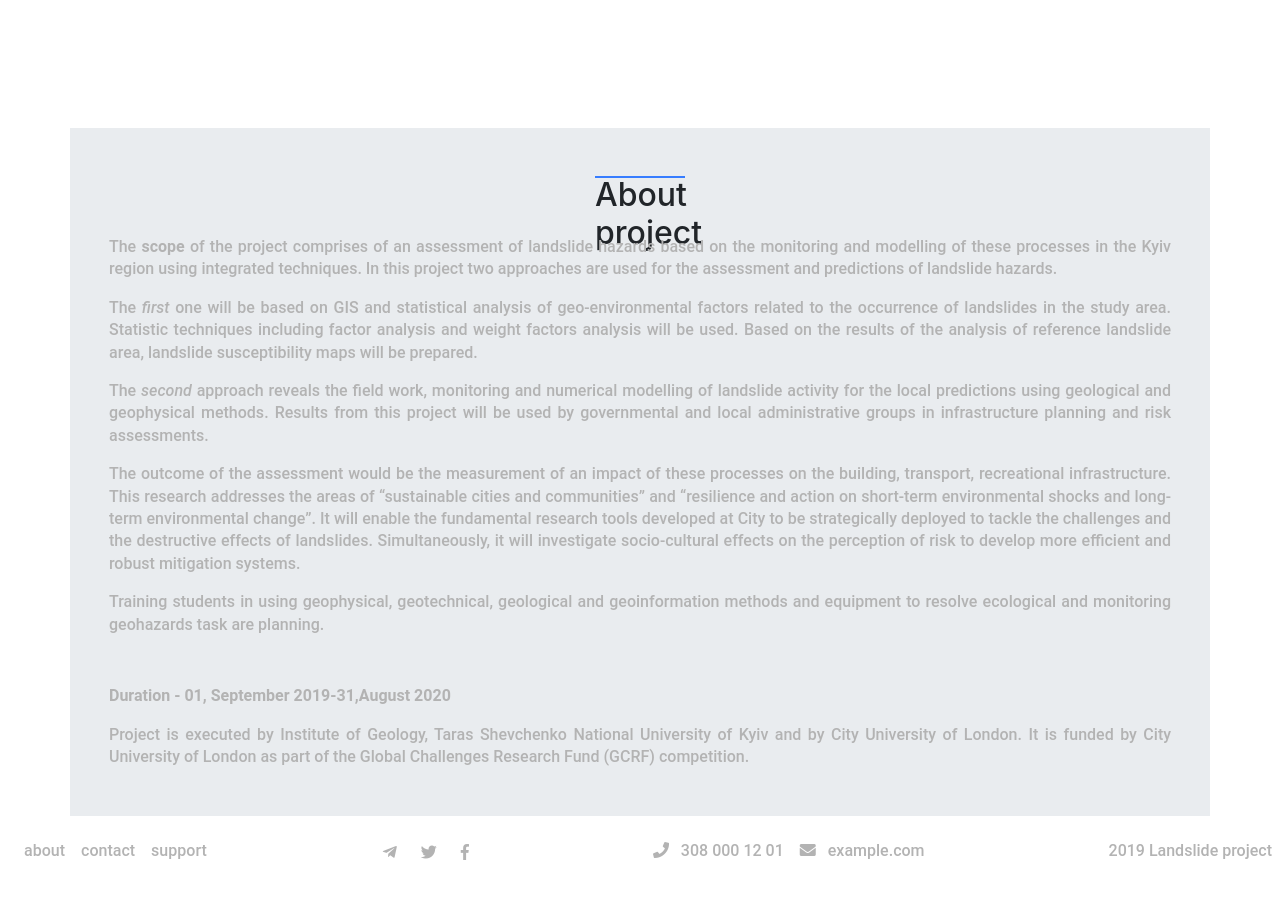
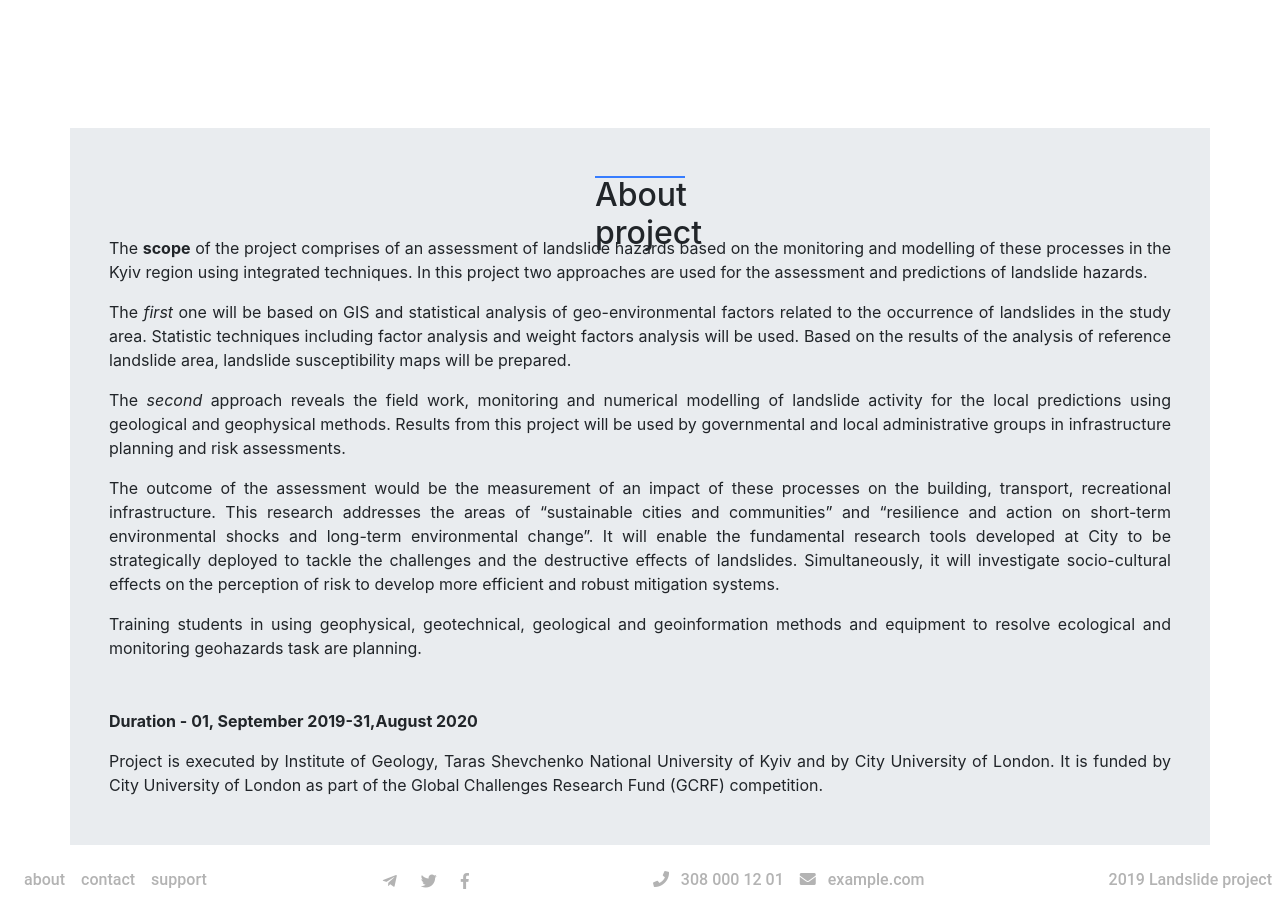
Before and after one commit to youketero/landslide_a, a Django app: page /about_project/ in a window 1280 px wide. Shown: the part 735-1644 px from the top of the page. Before the commit the page ends 1595 px from the top, so only its background shows below. Run offline with Django 3.2, Linux system fonts and the light colour scheme; data comes from the database, SQL or seed files in the repository; both versions use the stored data as it was after the commit; some libraries are stand-ins or nearby versions.

Commit message:
Finishing works

```diff
--- a/landslide_a/templates/about.html
+++ b/landslide_a/templates/about.html
@@ -12,16 +12,16 @@
                 <div class=" row no-gutters">
                     <div class="p-4 col-lg-12 col-md-12 col-sm-12 col-12">
                             <div class="  d-flex flex-column">
-                                <p class="text">The <strong>scope</strong> of the project comprises of an assessment of landslide hazards based on the monitoring and modelling of these processes in the Kyiv region using integrated techniques. In this project two approaches are used for the assessment and predictions of landslide hazards. </p>
-                                <p class="text"> The <em>first</em> one will be based on GIS and statistical analysis of geo-environmental factors related to the occurrence of landslides in the study area. Statistic techniques including factor analysis and weight factors analysis will be used. Based on the results of the analysis of reference landslide area, landslide susceptibility maps will be prepared.</p>
-                                <p class="text">The <em>second</em> approach reveals the field work, monitoring and numerical modelling of landslide activity for the local predictions using geological and geophysical methods. Results from this project will be used by governmental and local administrative groups in infrastructure planning and risk assessments.
+                                <p class="text1">The <strong>scope</strong> of the project comprises of an assessment of landslide hazards based on the monitoring and modelling of these processes in the Kyiv region using integrated techniques. In this project two approaches are used for the assessment and predictions of landslide hazards. </p>
+                                <p class="text1"> The <em>first</em> one will be based on GIS and statistical analysis of geo-environmental factors related to the occurrence of landslides in the study area. Statistic techniques including factor analysis and weight factors analysis will be used. Based on the results of the analysis of reference landslide area, landslide susceptibility maps will be prepared.</p>
+                                <p class="text1">The <em>second</em> approach reveals the field work, monitoring and numerical modelling of landslide activity for the local predictions using geological and geophysical methods. Results from this project will be used by governmental and local administrative groups in infrastructure planning and risk assessments.
 
  </p>
-                                <p class="text"> The outcome of the assessment would be the measurement of an impact of these processes on the building, transport, recreational infrastructure. This research addresses the  areas of “sustainable cities and communities” and “resilience and action on short-term environmental shocks and long-term environmental change”. It will enable the fundamental research tools developed at City to be strategically deployed to tackle the challenges and the destructive effects of landslides.  Simultaneously, it will investigate socio-cultural effects on the perception of risk to develop more efficient and robust mitigation systems. </p>
-                                <p class="text">Training students in using geophysical, geotechnical, geological and geoinformation methods and equipment to resolve ecological and monitoring geohazards task are planning.  </p>
+                                <p class="text1"> The outcome of the assessment would be the measurement of an impact of these processes on the building, transport, recreational infrastructure. This research addresses the  areas of “sustainable cities and communities” and “resilience and action on short-term environmental shocks and long-term environmental change”. It will enable the fundamental research tools developed at City to be strategically deployed to tackle the challenges and the destructive effects of landslides.  Simultaneously, it will investigate socio-cultural effects on the perception of risk to develop more efficient and robust mitigation systems. </p>
+                                <p class="text1">Training students in using geophysical, geotechnical, geological and geoinformation methods and equipment to resolve ecological and monitoring geohazards task are planning.  </p>
                                 <hr>
-                                <p class="text text-underline"> <strong>Duration - 01, September 2019-31,August 2020</strong></p>
-                                <p class="text">Project is executed by Institute of Geology, Taras Shevchenko National University of Kyiv and by City University of London. It is funded by City University of London as part of the Global Challenges Research Fund (GCRF) competition.</p>
+                                <p class="text1 text-underline"> <strong>Duration - 01, September 2019-31,August 2020</strong></p>
+                                <p class="text1">Project is executed by Institute of Geology, Taras Shevchenko National University of Kyiv and by City University of London. It is funded by City University of London as part of the Global Challenges Research Fund (GCRF) competition.</p>
                             </div>
                     </div>
                 </div>
--- a/landslide_a/templates/base.html
+++ b/landslide_a/templates/base.html
@@ -65,7 +65,7 @@
             </ul>
         </div>
     </nav >
-    <button class="scrollup"><i class="fas fa-angle-up"></i></button>
+    <i class="fas fa-angle-up fa-2x scrollup"></i>
 <div class="body-bg text-justify ">
 {% block content %}
 
--- a/landslide_a/templates/news.html
+++ b/landslide_a/templates/news.html
@@ -12,7 +12,7 @@
                               <a href={% url  "article" article.title %} ><img src="{{ article.image.url }} " class="card-img-top" width="100%" height="auto"></a>
                               <div class="card-body">
                                   <h4 class="card-title pt-4 p-2 "><a href="{% url "article" article.title %}">{{ article.title }}</a></h4>
-                                <p class="card-text text p-2">{{ article.short_text|safe }}</p>
+                                <p class="card-text text1 p-2">{{ article.short_text|safe }}</p>
                                 <div class="d-flex flex-row p-2">
                                     <a href = "{% url  "article" article.title %}" class="mr-auto">Continue reading <i class="fas fa-arrow-right align-middle"></i></a>
                                     <p class="card-text"><small class="text-muted"><i class="far fa-calendar-alt pr-1"></i>{{ article.date|date:"d-m-Y" }}</small></p>
--- a/landslide_a/templates/partners_detail.html
+++ b/landslide_a/templates/partners_detail.html
@@ -10,7 +10,7 @@
                 <div class="card-body px-sm-3">
                     <h4 class="card-title pt-4 my-sm-2">{{ partner_detailed.title }}</h4>
                 </div>
-                <div class="card-body text text-justify">
+                <div class="card-body text1 text-justify">
                         {{ partner_detailed.text|linebreaks}}
                 </div>
     </div>
--- a/requirements.txt
+++ b/requirements.txt
@@ -4,3 +4,4 @@ gunicorn==19.9.0
 psycopg2==2.8.3
 whitenoise==4.1.3
 Pillow==6.1.0
+DjangoSEO==1.0
```
Also changed, not shown: landslide_a/static/style.css (+8 -3 lines), landslide_a/templates/contact.html (+4 -4 lines), landslide_a/templates/events_detail.html (+7 -7 lines), db.sqlite3.
